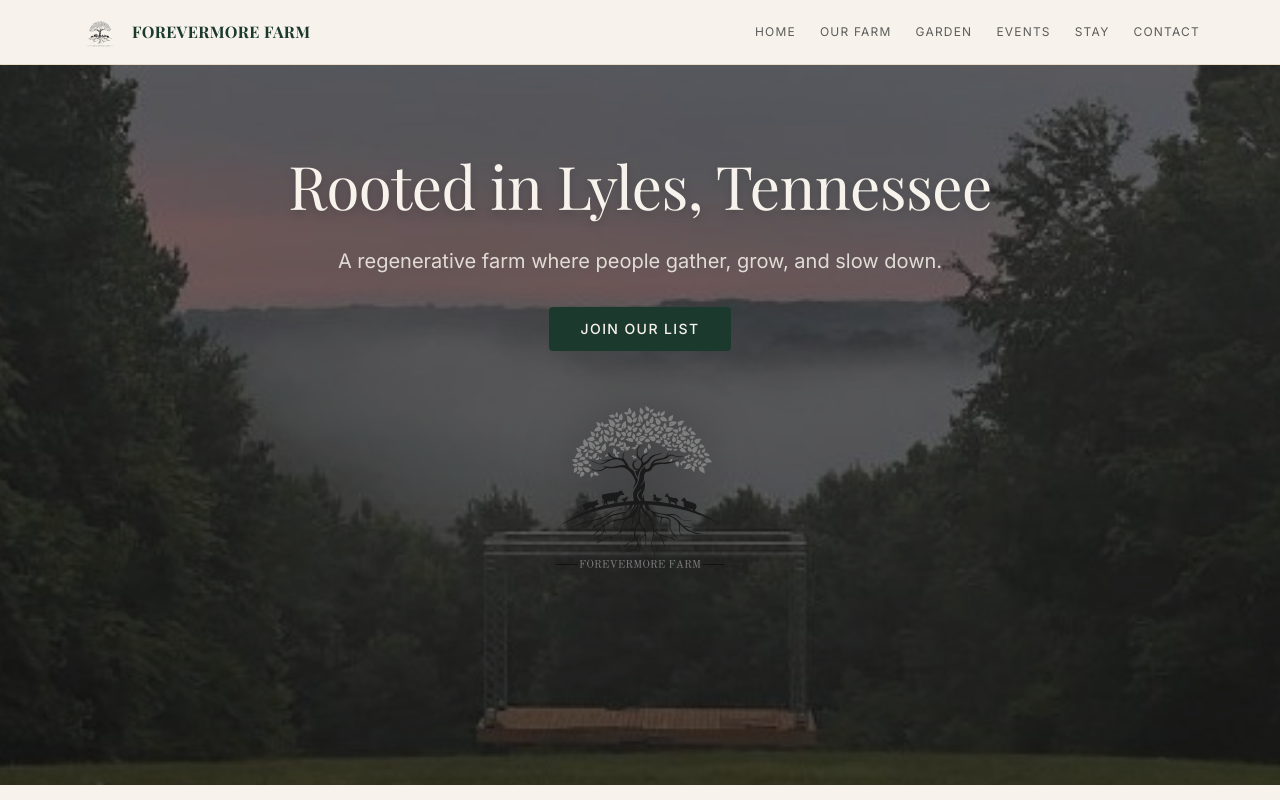
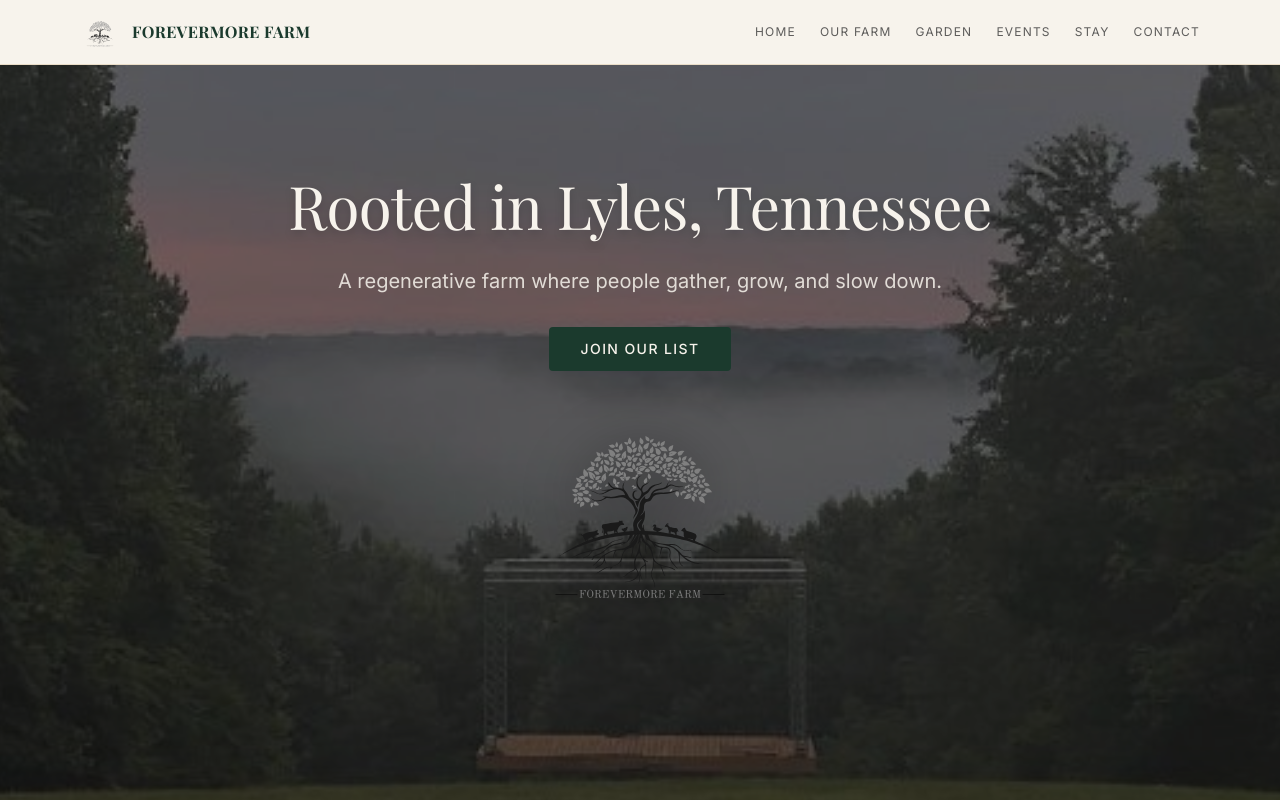
Before and after one commit to forevermore3333/forevermorefarm-website, a Next.js app: page / in a window 1280 px wide. Shown: the top 800 px of the page. Built offline with nearby package versions, Linux system fonts and the light colour scheme; a web font is replaced by a local one.

Commit message:
Hero desktop: height 90vh → 95vh

```diff
--- a/src/components/HeroSection.tsx
+++ b/src/components/HeroSection.tsx
@@ -22,7 +22,7 @@ export default function HeroSection({ title, subtitle, ctaText, ctaHref, bgImage
   const y = useTransform(scrollYProgress, [0, 1], ['0%', '30%'])
 
   return (
-    <section ref={ref} className="relative flex items-center justify-center min-h-[85vh] md:min-h-[90vh] overflow-hidden">
+    <section ref={ref} className="relative flex items-center justify-center min-h-[85vh] md:min-h-[95vh] overflow-hidden">
       {bgImage && (
         <motion.div style={{ y }} className="absolute inset-0">
           {/* Mobile bg — was perfect, don't touch */}
```
